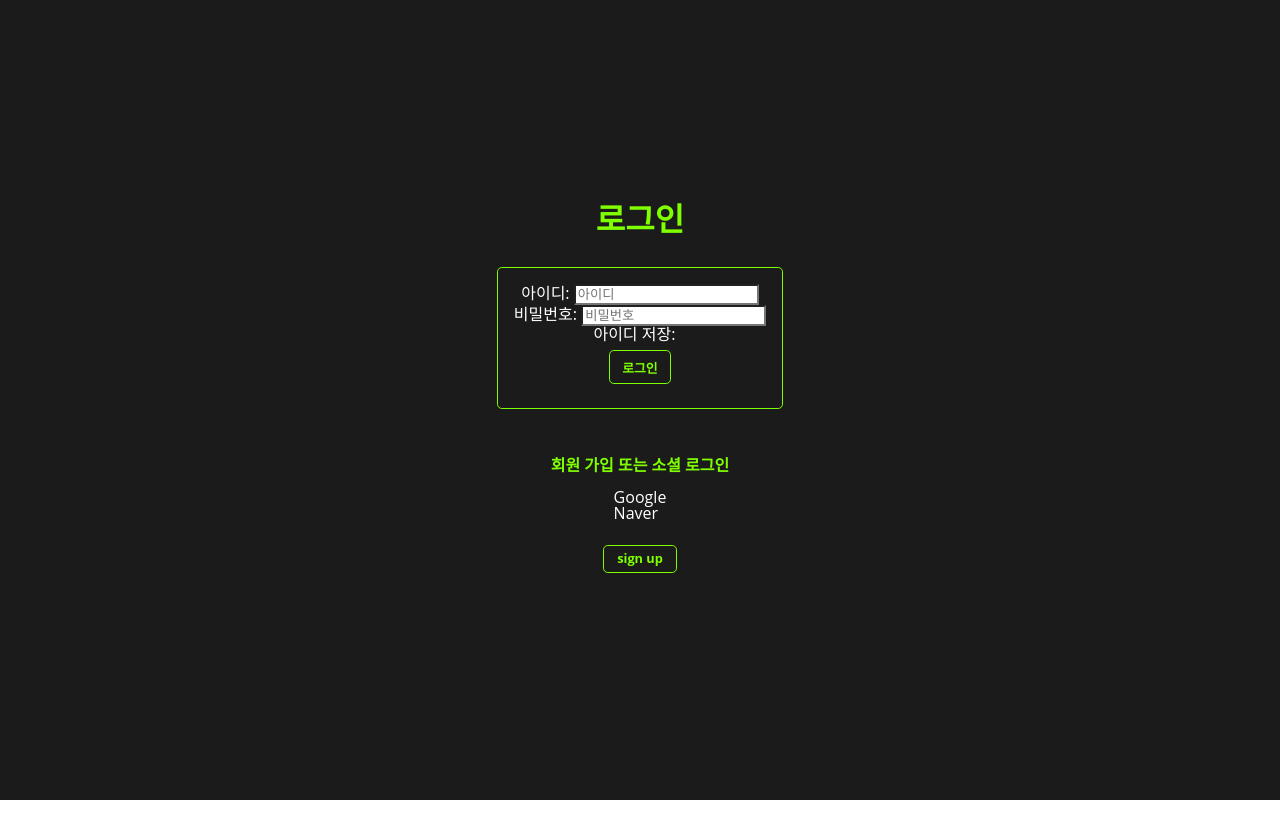
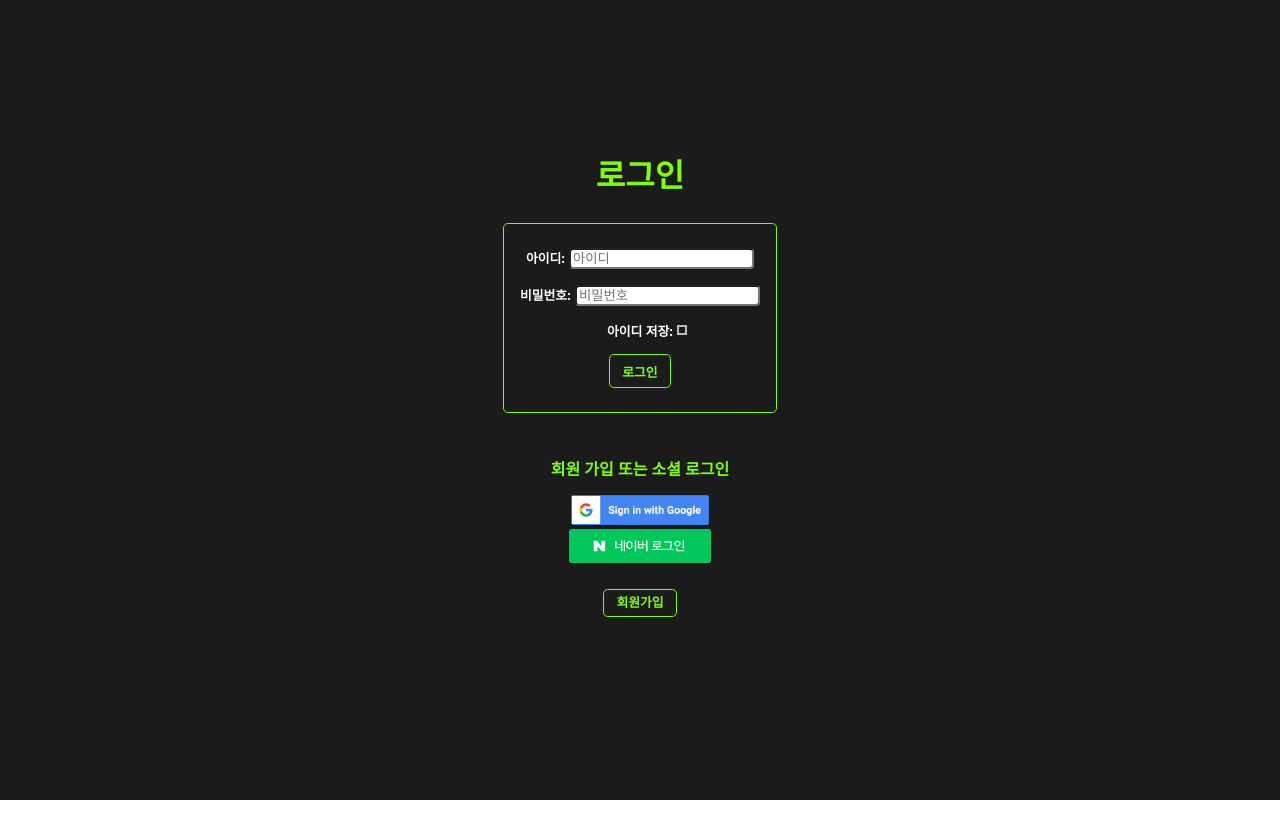
Before and after one commit to hamo-o/Piro17_CardGame_04, a Django app: page /accounts/login/ in a window 1280 px wide. Run offline with Django 4.2, Linux system fonts and the light colour scheme; some libraries are stand-ins or nearby versions.

Commit message:
Fix: 로그인, 회원가입 css

```diff
--- a/cardgame/templates/account/login.html
+++ b/cardgame/templates/account/login.html
@@ -33,7 +33,7 @@
   </div>
 
   {% include "socialaccount/snippets/login_extra.html" %}
-  <div class="signup_btn"><a href="{{ signup_url }}">sign up</a></div>
+  <div class="signup_btn"><a href="{{ signup_url }}">회원가입</a></div>
 
   {% else %}
   <p>{% blocktrans %}If you have not created an account yet, then please
--- a/cardgame/templates/socialaccount/login.html
+++ b/cardgame/templates/socialaccount/login.html
@@ -1,4 +1,4 @@
-{% extends "socialaccount/base.html" %}
+{% extends "account/base.html" %}
 {% load i18n %}
 
 {% block head_title %}{% trans "Sign In" %}{% endblock %}
--- a/cardgame/templates/socialaccount/snippets/provider_list.html
+++ b/cardgame/templates/socialaccount/snippets/provider_list.html
@@ -1,3 +1,7 @@
+{% load static %}
+{% static 'img/btnG_long.png' as naver_button %}
+{% static 'img/btn_google_signin_normal.png' as google_button %}
+
 {% load socialaccount %}
 
 {% get_providers as socialaccount_providers %}
@@ -13,8 +17,23 @@
 </li>
 {% endfor %}
 {% endif %}
+    <!--제공자에 따라 만들어짐.-->
+    {% if provider.name == "Naver" %}
+    <div>
+      <a href="{% provider_login_url provider.id process=process scope=scope auth_params=auth_params %}">
+      <img src="{{ naver_button }}" height="34" width="141.17">
+    </div>
+
+    {% elif provider.name == "Google" %}
+    <div>
+      <a href="{% provider_login_url provider.id process=process scope=scope auth_params=auth_params %}">
+      <img src="{{ google_button }}" height="34">
+    </div>
+
+{% else %}
 <li>
   <a title="{{provider.name}}" class="socialaccount_provider {{provider.id}}"
      href="{% provider_login_url provider.id process=process scope=scope auth_params=auth_params %}">{{provider.name}}</a>
 </li>
+{% endif %}
 {% endfor %}
--- a/static/css/login_logout.css
+++ b/static/css/login_logout.css
@@ -33,6 +33,35 @@
     color: white;
 }
 
+.login p {
+    margin: 0.5rem 0 0.5rem 0;
+}
+
+.login label{
+    font-size: 0.8rem;
+    font-weight: bold;
+}
+
+input[id="id_login"]{
+    border-radius: 4px;
+}
+
+input[id="id_password"]{
+    border-radius: 4px;
+}
+
+input[id="id_remember"]{
+	position: absolute;
+	width: 10px;
+	height: 10px;
+	border: 2px solid #bcbcbc;
+	cursor: pointer;
+
+}
+
+input[id="id_remember"]:checked{
+    background-color: chartreuse;
+}
 .login_btn {
     margin: 0.5rem;
     padding: 0.4rem 0.8rem 0.4rem;
```
Also changed, not shown: other parts of static/css/login_logout.css (+50 -0 lines), cardgame/templates/account/signup.html (+21 -3 lines), static/img/btnG_long.png (added), static/img/btn_google_signin_normal.png (added).
